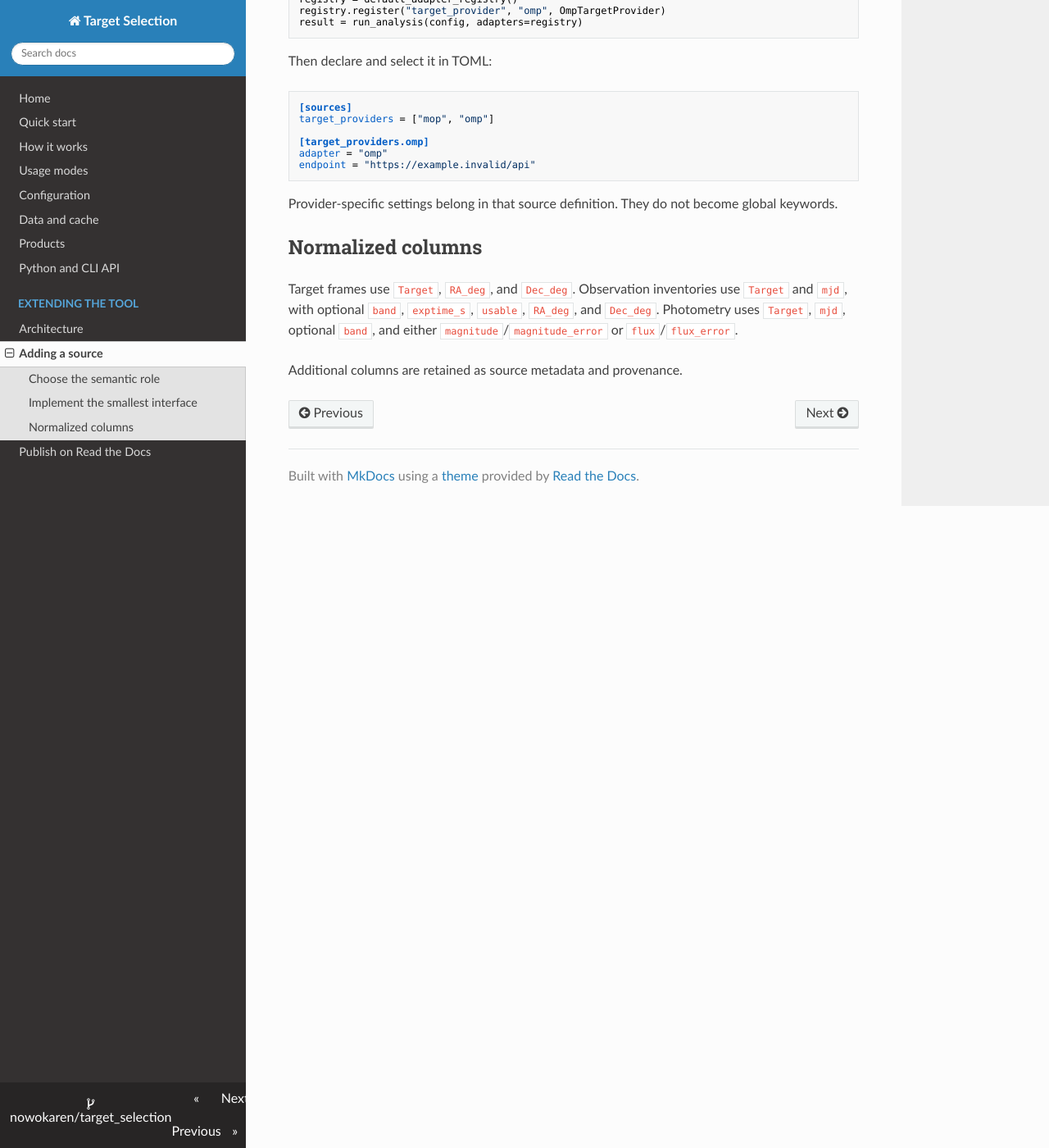
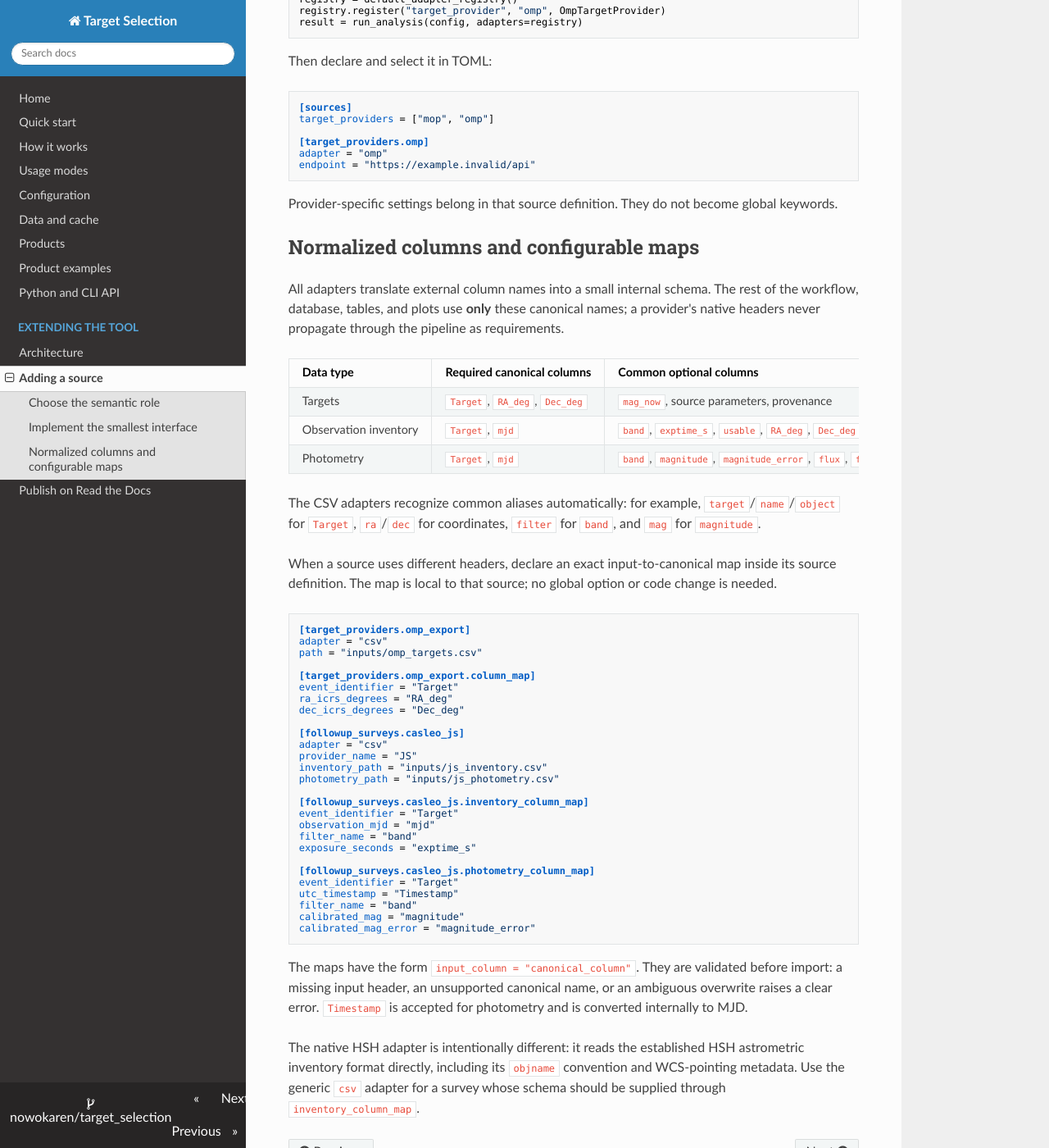
Before and after one commit to nowokaren/target_selection, an MkDocs documentation site: the page built from docs/adding_sources.md, in a window 1280 px wide and 1400 px high, scrolled down 795 px. Shown: the whole window at 82% size. Built offline with MkDocs 1.6.1, drawn with Linux system fonts in a browser that asks for light colours; nearby versions of some CDN libraries.

Commit message:
Add DP2 DIA light-curve validation and configurable source schemas

````diff
--- a/docs/adding_sources.md
+++ b/docs/adding_sources.md
@@ -52,11 +52,63 @@ endpoint = "https://example.invalid/api"
 Provider-specific settings belong in that source definition. They do not
 become global keywords.
 
-## Normalized columns
+## Normalized columns and configurable maps
 
-Target frames use `Target`, `RA_deg`, and `Dec_deg`. Observation inventories
-use `Target` and `mjd`, with optional `band`, `exptime_s`, `usable`, `RA_deg`,
-and `Dec_deg`. Photometry uses `Target`, `mjd`, optional `band`, and either
-`magnitude`/`magnitude_error` or `flux`/`flux_error`.
+All adapters translate external column names into a small internal schema.
+The rest of the workflow, database, tables, and plots use **only** these
+canonical names; a provider's native headers never propagate through the
+pipeline as requirements.
 
-Additional columns are retained as source metadata and provenance.
+| Data type | Required canonical columns | Common optional columns |
+|---|---|---|
+| Targets | `Target`, `RA_deg`, `Dec_deg` | `mag_now`, source parameters, provenance |
+| Observation inventory | `Target`, `mjd` | `band`, `exptime_s`, `usable`, `RA_deg`, `Dec_deg`, `observation_id` |
+| Photometry | `Target`, `mjd` | `band`, `magnitude`, `magnitude_error`, `flux`, `flux_error`, `point_id` |
+
+The CSV adapters recognize common aliases automatically: for example,
+`target`/`name`/`object` for `Target`, `ra`/`dec` for coordinates, `filter`
+for `band`, and `mag` for `magnitude`.
+
+When a source uses different headers, declare an exact input-to-canonical map
+inside its source definition. The map is local to that source; no global option
+or code change is needed.
+
+```toml
+[target_providers.omp_export]
+adapter = "csv"
+path = "inputs/omp_targets.csv"
+
+[target_providers.omp_export.column_map]
+event_identifier = "Target"
+ra_icrs_degrees = "RA_deg"
+dec_icrs_degrees = "Dec_deg"
+
+[followup_surveys.casleo_js]
+adapter = "csv"
+provider_name = "JS"
+inventory_path = "inputs/js_inventory.csv"
+photometry_path = "inputs/js_photometry.csv"
+
+[followup_surveys.casleo_js.inventory_column_map]
+event_identifier = "Target"
+observation_mjd = "mjd"
+filter_name = "band"
+exposure_seconds = "exptime_s"
+
+[followup_surveys.casleo_js.photometry_column_map]
+event_identifier = "Target"
+utc_timestamp = "Timestamp"
+filter_name = "band"
+calibrated_mag = "magnitude"
+calibrated_mag_error = "magnitude_error"
+```
+
+The maps have the form `input_column = "canonical_column"`. They are
+validated before import: a missing input header, an unsupported canonical name,
+or an ambiguous overwrite raises a clear error. `Timestamp` is accepted for
+photometry and is converted internally to MJD.
+
+The native HSH adapter is intentionally different: it reads the established
+HSH astrometric inventory format directly, including its `objname` convention
+and WCS-pointing metadata. Use the generic `csv` adapter for a survey whose
+schema should be supplied through `inventory_column_map`.
--- a/mkdocs.yml
+++ b/mkdocs.yml
@@ -18,6 +18,7 @@ nav:
   - Configuration: configuration.md
   - Data and cache: data-and-cache.md
   - Products: products.md
+  - Product examples: examples.md
   - Python and CLI API: api.md
   - Extending the tool:
       - Architecture: architecture.md
--- a/release_photometry.py
+++ b/release_photometry.py
@@ -491,8 +491,10 @@ def query_dia_forced_photometry(
                 pd.to_numeric(objects["dec"], errors="coerce").to_numpy() * u.deg,
             )
             separation = target_coord.separation(object_coord).arcsec
-            selected = objects.iloc[int(np.nanargmin(separation))]
-            dia_object_id = int(selected["diaObjectId"])
+            # Do not extract an identifier from a mixed-type row. Pandas coerces
+            # a row containing RA/Dec to float and silently rounds large IDs.
+            selected_index = objects.index[int(np.nanargmin(separation))]
+            dia_object_id = int(objects.at[selected_index, "diaObjectId"])
             forced = _tap_to_frame(tap_service, f"""
                 SELECT fs.diaObjectId AS diaObjectId, fs.visit AS visitId, fs.detector AS detector,
                        fs.band AS band, fs.psfFlux AS direct_flux_njy,
````
Also changed, not shown: docs/configuration.md (+12 -3 lines), docs/examples.md (added, +56 -0 lines), docs/generate_examples.py (added, +146 -0 lines), docs/assets/lightcurves_example.png (added), docs/assets/observing_selection_summary_example.png (added), docs/assets/sky_map_example.png (added), docs/assets/target_report_example.png (added), docs/assets/visibility_plot_example.png (added), 7 other files.
